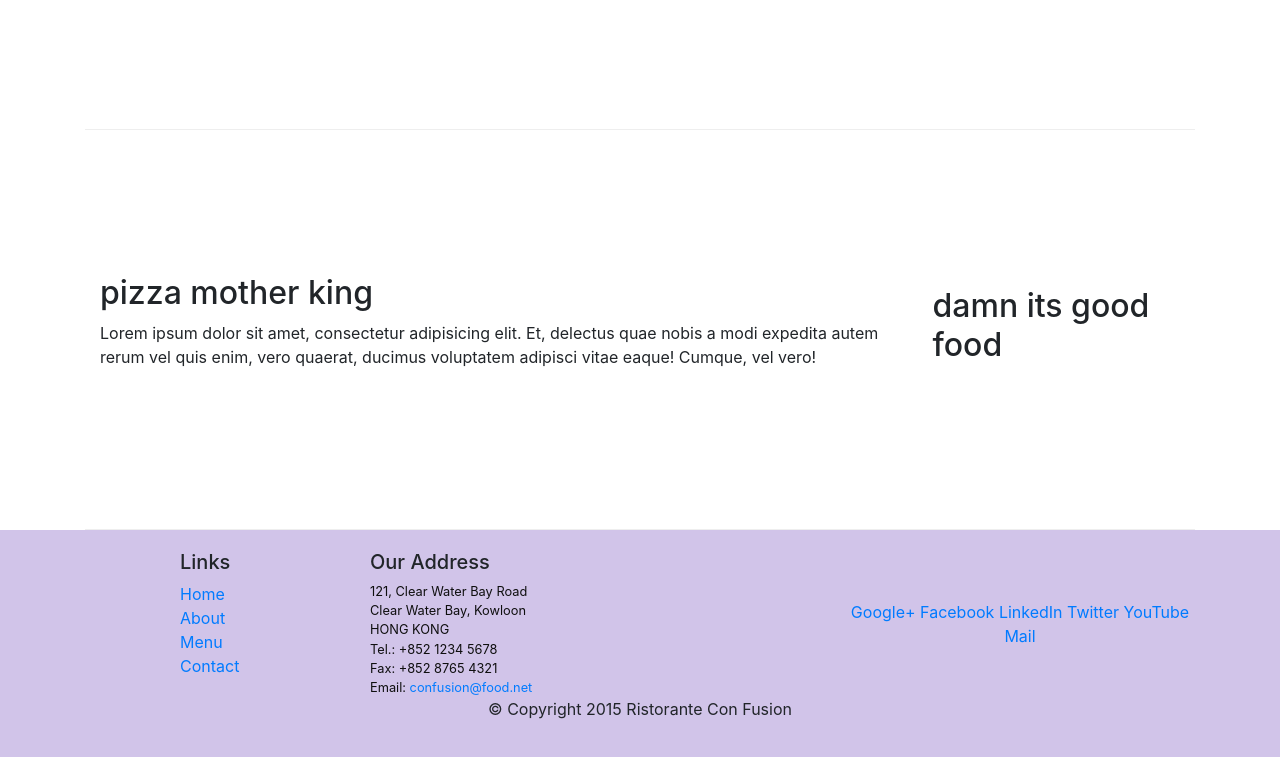
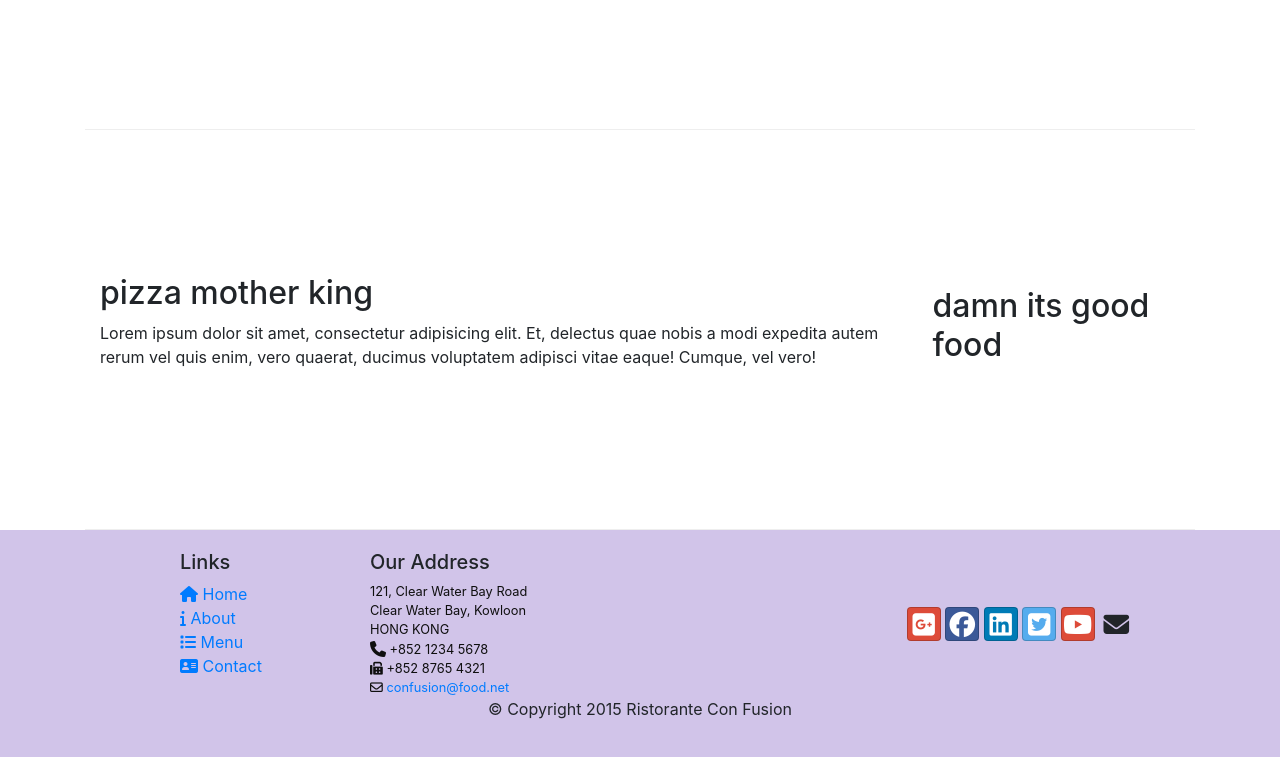
Before and after one commit to memoelgammal/FullstackWebdeveloperCoursera, a website: page index.html in a window 1280 px wide. Shown: the part 980-1737 px from the top of the page. Drawn offline with nearby package versions, Linux system fonts and the light colour scheme.

Commit message:
apply icons

```diff
--- a/index.html
+++ b/index.html
@@ -23,10 +23,10 @@
                 <a class="navbar-brand mr-auto" href="./index.html">Resturant</a>
                 <div class="collapse navbar-collapse" id="Navbar">
                     <ul class="navbar-nav mr-auto">
-                        <li class="nav-item active"><a class="nav-link" href="./index.html">Home</a></li>
-                        <li class="nav-item"><a class="nav-link" href="./aboutus.html">About</a></li>
-                        <li class="nav-item"><a class="nav-link" href="#">Menu</a></li>
-                        <li class="nav-item"><a class="nav-link" href="#">Contact</a></li>
+                        <li class="nav-item active"><a class="nav-link" href="./index.html"><span class="fa fa-home fa-lg"></span> Home</a></li>
+                        <li class="nav-item"><a class="nav-link" href="./aboutus.html"><span class="fa fa-info fa-lg"></span> About</a></li>
+                        <li class="nav-item"><a class="nav-link" href="#"><span class="fa fa-list fa-lg"></span> Menu</a></li>
+                        <li class="nav-item"><a class="nav-link" href="#"><span class="fa fa-address-card fa-lg"></span> Contact</a></li>
                     </ul>
                 </div>
 
@@ -83,10 +83,10 @@
                     <div class="col-5 offset-1 col-sm-2">
                         <h5>Links</h5>
                         <ul class="list-unstyled">
-                            <li><a href="./index.html">Home</a></li>
-                            <li><a href="./aboutus.html">About</a></li>
-                            <li><a href="#">Menu</a></li>
-                            <li><a href="#">Contact</a></li>
+                            <li><a href="./index.html"><span class="fa fa-home"></span> Home</a></li>
+                            <li><a href="./aboutus.html"><span class="fa fa-info"></span> About</a></li>
+                            <li><a href="#"><span class="fa fa-list"></span> Menu</a></li>
+                            <li><a href="#"><span class="fa fa-address-card"></span> Contact</a></li>
                         </ul>
                     </div>
                     <div class="col-6 col-sm-5">
@@ -95,19 +95,19 @@
                             121, Clear Water Bay Road<br>
                             Clear Water Bay, Kowloon<br>
                             HONG KONG<br>
-                            Tel.: +852 1234 5678<br>
-                            Fax: +852 8765 4321<br>
-                            Email: <a href="mailto:confusion@food.net">confusion@food.net</a>
+                            <span class="fa fa-phone fa-lg" aria-hidden="true"></span> +852 1234 5678<br>
+                            <span class="fa fa-fax"></span> +852 8765 4321<br>
+                            <span class="fa fa-envelope-o" aria-hidden="true"></span> <a href="mailto:confusion@food.net">confusion@food.net</a>
                         </address>
                     </div>
                     <div class="col col-sm-4 align-self-center">
                         <div style="text-align:center">
-                            <a href="http://google.com/+">Google+</a>
-                            <a href="http://www.facebook.com/profile.php?id=">Facebook</a>
-                            <a href="http://www.linkedin.com/in/">LinkedIn</a>
-                            <a href="http://twitter.com/">Twitter</a>
-                            <a href="http://youtube.com/">YouTube</a>
-                            <a href="mailto:">Mail</a>
+                            <a class="btn btn-social-icon btn-google" href="http://google.com/+"><i class="fa fa-google-plus-square fa-lg" aria-hidden="true"></i></a>
+                            <a class="btn btn-social-icon btn-facebook" href="http://www.facebook.com/profile.php?id="><i class="fa fa-facebook-official fa-lg" aria-hidden="true"></i></a>
+                            <a class="btn btn-social-icon btn-linkedin" href="http://www.linkedin.com/in/"><i class="fa fa-linkedin-square fa-lg" aria-hidden="true"></i></a>
+                            <a class="btn btn-social-icon btn-twitter" href="http://twitter.com/"><i class="fa fa-twitter-square fa-lg" aria-hidden="true"></i></a>
+                            <a class="btn btn-social-icon btn-google" href="http://youtube.com/"><i class="fa fa-youtube fa-lg" aria-hidden="true"></i></a>
+                            <a class="btn btn-social-icon" href="mailto:"><i class="fa fa-envelope fa-lg" aria-hidden="true"></i></a>
                         </div>
                     </div>
                 </div>
```
Also changed, not shown: aboutus.html (+19 -19 lines).
